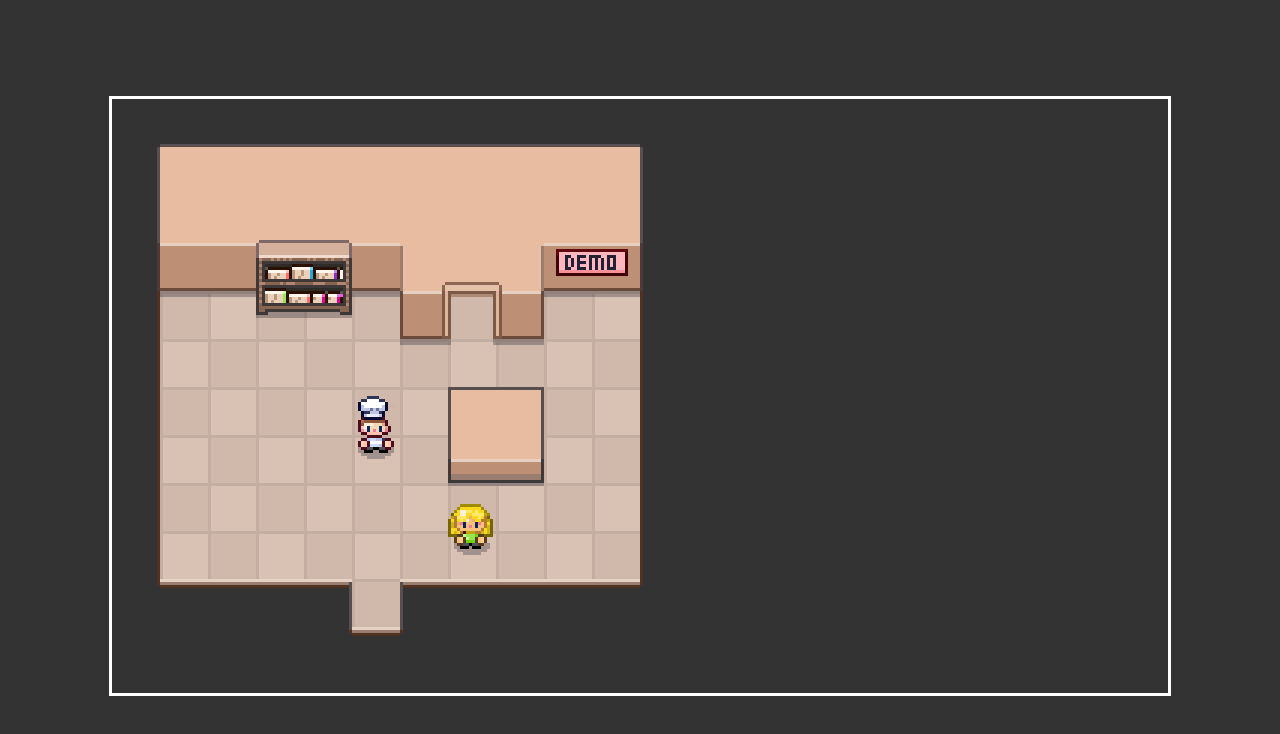
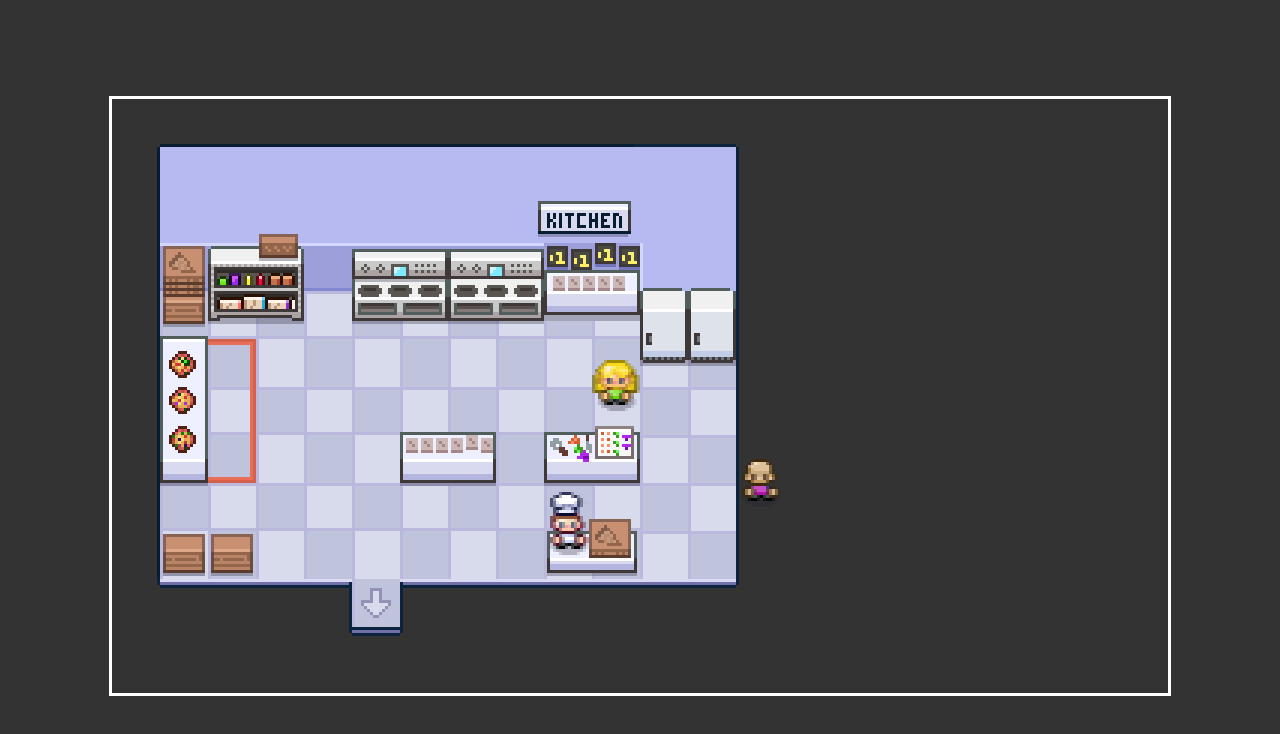
Before and after one commit to xndrbrgs/pizza_legends_initial_build, a plain HTML site: page index.html in a window 1280 px wide. Drawn offline with Linux system fonts and the light colour scheme.

Commit message:
Game loop established with npcs and maps, ready for user interaction

```diff
--- a/Overworld.js
+++ b/Overworld.js
@@ -3,46 +3,36 @@ class Overworld {
     this.element = config.element;
     this.canvas = this.element.querySelector(".game-canvas");
     this.ctx = this.canvas.getContext("2d");
+    this.map = null;
   }
 
   startGameLoop() {
     const step = () => {
+
+      // Clear off the canvas
+      this.ctx.clearRect(0,0,this.canvas.width,this.canvas.height);
+
+      // Draw Lower Map Layer
+      this.map.drawLowerImage(this.ctx);
+
+      // Draw Game Objects
+      Object.values(this.map.gameObjects).forEach(object => {
+        object.x += 0.02
+        object.sprite.draw(this.ctx);
+      })
+
+      // Draw Upper Map Layer
+      this.map.drawUpperImage(this.ctx);
+
       requestAnimationFrame(() => {
         step();
-            })
-        }
+      });
+    };
     step();
   }
 
   init() {
+    this.map = new OverworldMap(window.OverworldMaps.Kitchen);
     this.startGameLoop();
-
-        console.log("Hello from the Overworld", this);
-
-        // Background Map Images
-        const image = new Image();
-        image.onload = () => {
-            this.ctx.drawImage(image,0,0)
-        }
-        image.src = "/images/maps/DemoLower.png";
-
-        // Place some game objects
-        const hero = new GameObject({
-            x: 5,
-            y: 6,
-        })
-
-        const npc1 = new GameObject({
-            x: 7,
-            y: 8,
-            src: "/images/characters/people/npc1.png"
-        })
-
-        setTimeout(() => {
-            hero.sprite.draw(this.ctx);
-            npc1.sprite.draw(this.ctx);
-        },200);
-
-
   }
 }
--- a/OverworldMap.js
+++ b/OverworldMap.js
@@ -40,15 +40,15 @@ window.OverworldMaps = {
     gameObjects: {
         hero: new GameObject({
             x: 3,
-            y: 1,
+            y: 8,
         }),
         npc1: new GameObject({
-            x: 6,
-            y: 8,
+            x: 4,
+            y: 5,
             src: "/images/characters/people/npc1.png"
         }),
         npc2: new GameObject({
-            x: 5,
+            x: 7,
             y: 7,
             src: "/images/characters/people/npc2.png"
         }),
--- a/index.html
+++ b/index.html
@@ -17,6 +17,7 @@
     <script src="/Overworld.js"></script>
     <script src="/GameObject.js"></script>
     <script src="/Sprite.js"></script>
+    <script src="/OverworldMap.js"></script>
     <script src="/init.js"></script>
 </body>
 </html>
```
Lines whose indentation alone changed are shown as unchanged.
